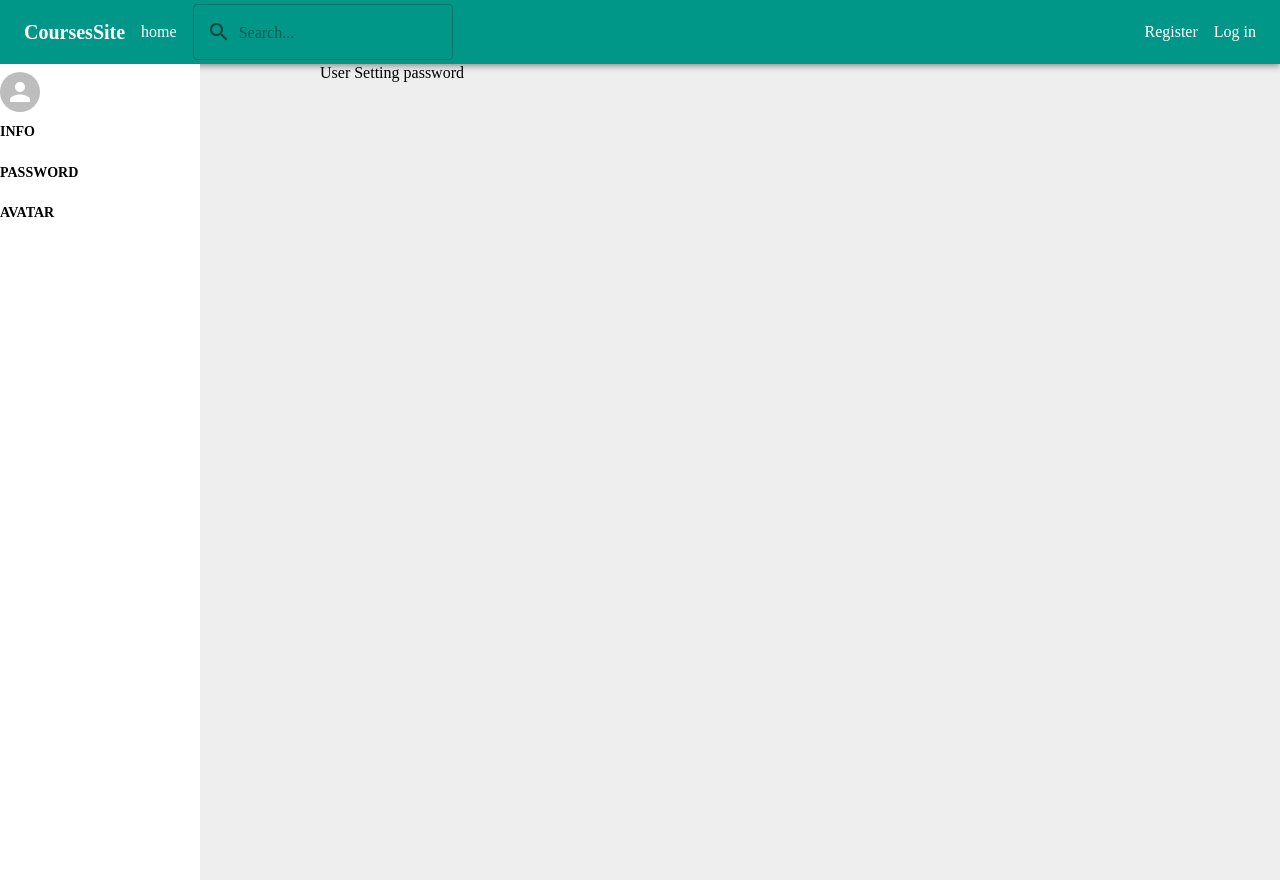
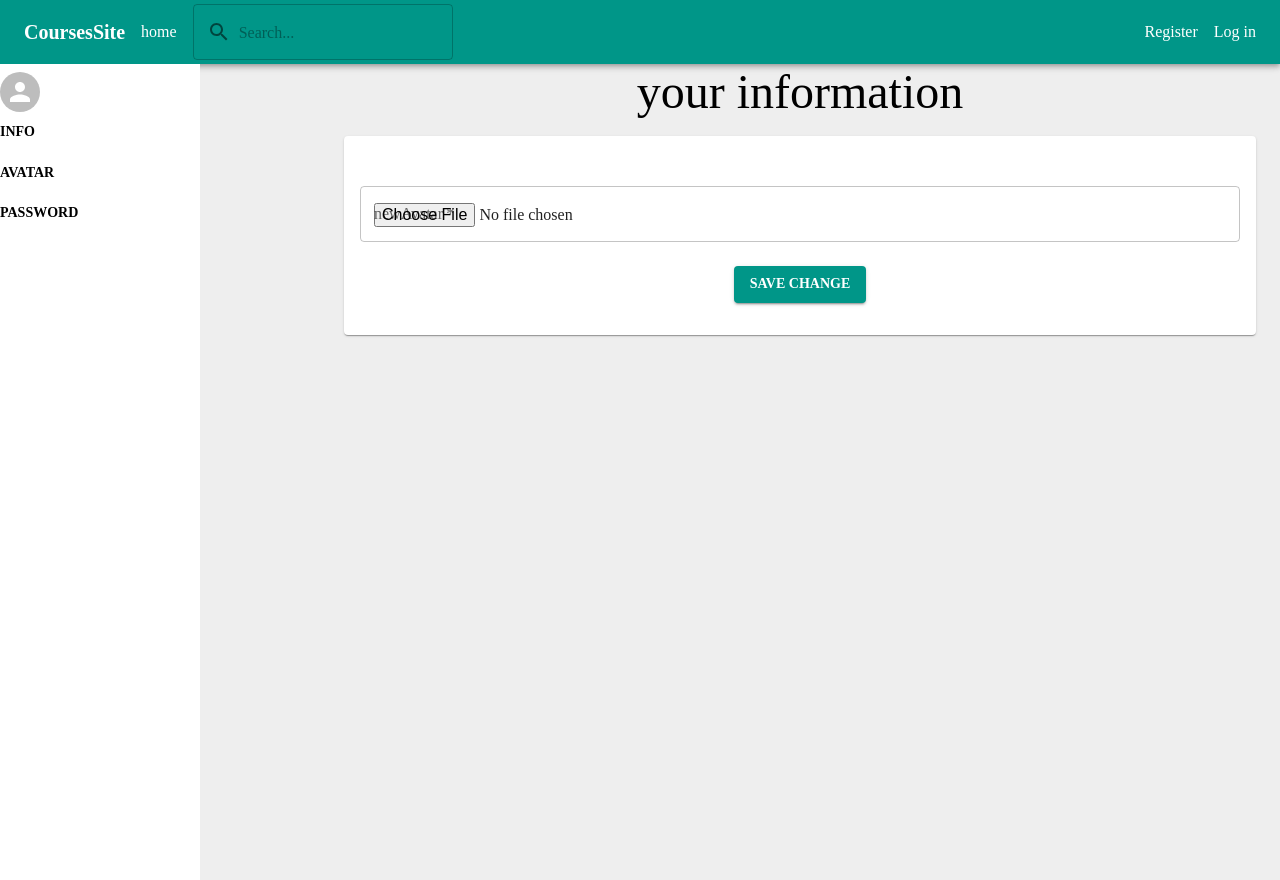
Before and after one commit to MB-Project-Mohammed-Almuziny/client, a React (Create React App) app: page /user/setting in a window 1280 px wide. Both pictures are taken after a click on the element "AVATAR". Built offline with nearby package versions, Linux system fonts and the light colour scheme; no server answers.

Commit message:
create User Setting avatar component

```diff
--- a/src/components/UserSettingAvatar.js
+++ b/src/components/UserSettingAvatar.js
@@ -1,5 +1,113 @@
-import React from "react";
+import { React, useState, useEffect } from "react";
+import { useSelector } from "react-redux";
+import axios from "axios";
+import Swal from "sweetalert2";
+import {
+  Container,
+  Box,
+  Card,
+  FormGroup,
+  TextField,
+  Typography,
+  Button,
+} from "@mui/material";
+
+import { storage } from "./../utils/firebaseConfig";
 
 export const UserSettingAvatar = () => {
-  return <div>user setting avatar</div>;
+  const [newAvatar, setNewAvatar] = useState("");
+  const [newAvatarUrl, setNewAvatarUrl] = useState("");
+
+  const { userId, avatar, token } = useSelector((state) => state.account);
+
+  const handleSubmit = (e) => {
+    e.preventDefault();
+
+    const uploadImg = storage.ref(`images/${newAvatar.name}`).put(newAvatar);
+    uploadImg.on(
+      "state_changed",
+      (snapshot) => {
+        const progress = Math.round(
+          (snapshot.bytesTransferred / snapshot.totalBytes) * 100
+        );
+      },
+      (error) => {
+        console.log(error);
+      },
+      () => {
+        storage
+          .ref("images")
+          .child(newAvatar.name)
+          .getDownloadURL()
+          .then((url) => {
+            setNewAvatarUrl(url);
+          });
+      }
+    );
+  };
+
+  const submitAvatar = () => {
+    try {
+      axios
+        .put(
+          `${process.env.REACT_APP_BASE_URL}/user/` + userId,
+          {
+            avatar: newAvatarUrl,
+          },
+          {
+            headers: { Authorization: "Bearer " + token },
+          }
+        )
+        .then(() => {
+          Swal.fire({
+            position: "top-end",
+            icon: "success",
+            title: "your change saved",
+            showConfirmButton: false,
+            timer: 1500,
+          });
+        })
+        .catch((err) => {
+          console.log(err);
+        });
+    } catch (err) {
+      console.log(err);
+    }
+  };
+
+  useEffect(() => {
+    submitAvatar();
+  }, [newAvatarUrl]);
+
+  return (
+    <Container>
+      <Typography variant="h3" align="center" mb={2}>
+        your information
+      </Typography>
+
+      <Card>
+        <Box p={2}>
+          <img src={avatar} />
+          <form onSubmit={(e) => handleSubmit(e)}>
+            <TextField
+              onChange={(e) => setNewAvatar(e.target.files[0])}
+              fullWidth
+              type="file"
+              id="newAvatar"
+              label="newAvatar"
+              placeholder="newAvatar"
+              margin="normal"
+              required
+            />
+
+            <Typography align="center" my={2}>
+              <Button variant="contained" type="submit">
+                save change
+              </Button>
+            </Typography>
+          </form>
+        </Box>
+      </Card>
+    </Container>
+  );
 };
--- a/src/components/UserSettingInfo.js
+++ b/src/components/UserSettingInfo.js
@@ -35,7 +35,7 @@ export const UserSettingInfo = () => {
           Swal.fire({
             position: "top-end",
             icon: "success",
-            title: "Your login successfully",
+            title: "your change saved",
             showConfirmButton: false,
             timer: 1500,
           });
--- a/src/pages/UserSetting.js
+++ b/src/pages/UserSetting.js
@@ -11,10 +11,10 @@ const GetPanel = ({ panel }) => {
     case "Info":
       return <UserSettingInfo />;
 
-    case "Password":
+    case "avatar":
       return <UserSettingAvatar />;
 
-    case "avatar":
+    case "password":
       return <UserSettingPassword />;
 
     default:
@@ -40,7 +40,7 @@ export const UserSetting = () => {
         >
           <Avatar alt={user} src={avatar} />
 
-          {["Info", "Password", "avatar"].map((value) => (
+          {["Info", "avatar", "Password"].map((value) => (
             <ListItem key={value} disableGutters>
               <Typography
                 variant="button"
```
